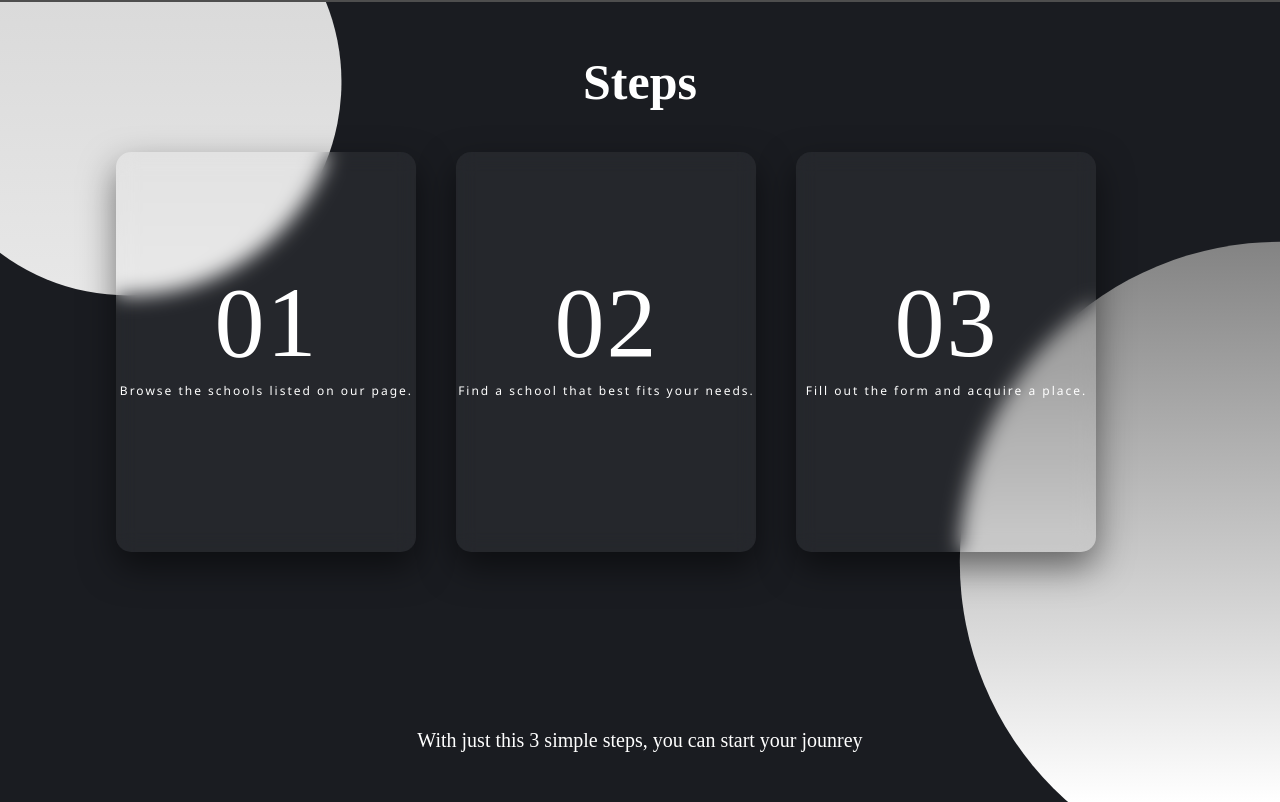
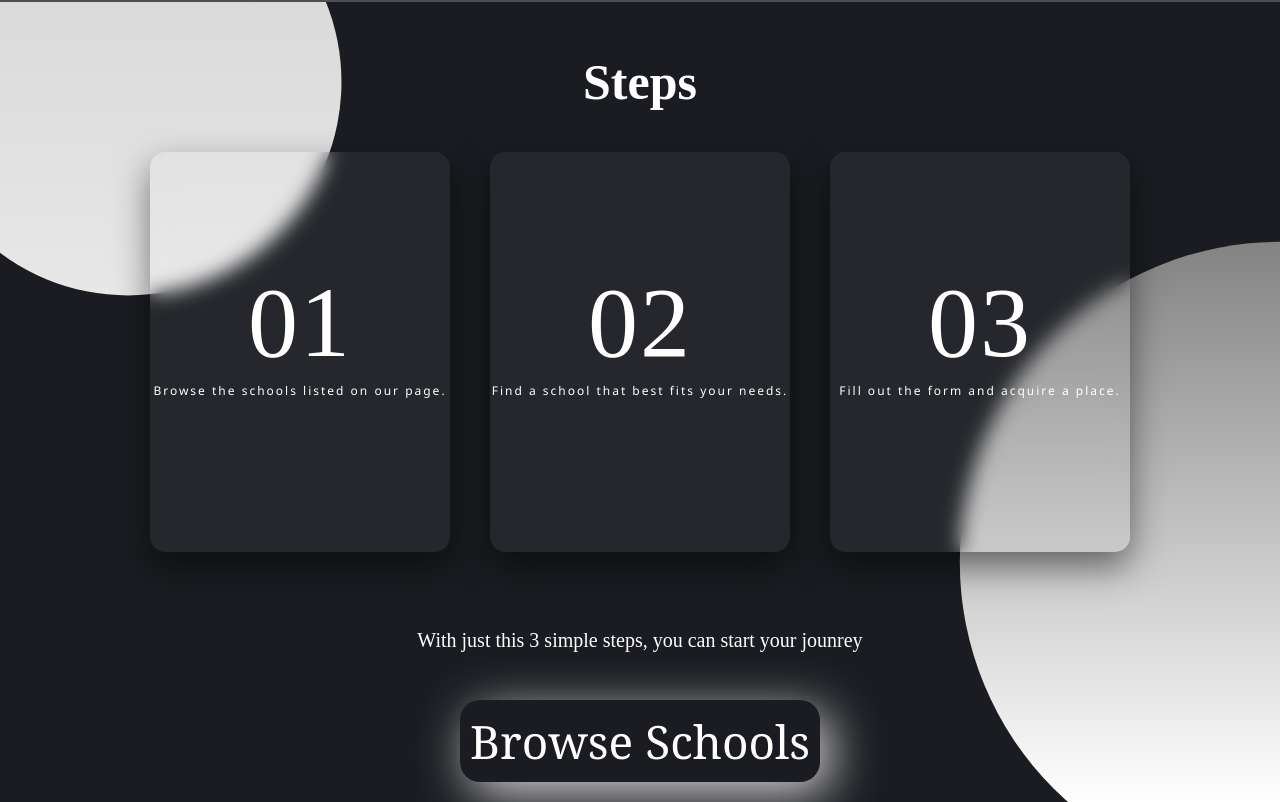
Before and after one commit to jonnynotbravo/Ha-Ge-iz, a React (Create React App) app: page / in a window 1280 px wide. Shown: the part 668-1470 px from the top of the page. Built offline with nearby package versions, Linux system fonts and the light colour scheme; grey boxes are pictures that could not be loaded.

Commit message:
browse schools button draft

```diff
--- a/src/Steps.js
+++ b/src/Steps.js
@@ -1,3 +1,5 @@
+import { NavLink } from "react-router-dom";
+
 const Steps = () => {
   return (
     <div id="stepsOuter">
@@ -50,12 +52,11 @@ const Steps = () => {
           </div>
         </section>
         <p>With just this 3 simple steps, you can start your jounrey</p>
-        <div class="center">
-          <a href="https://codepen.io/chloe47632">
-            <button type="submit" class="btn">
-              Click me
-            </button>{" "}
-          </a>
+
+        <div className="center">
+          <NavLink to="/schools" id="button" className="btn">
+           Browse Schools
+          </NavLink>
         </div>
       </div>
     </div>
--- a/src/index.css
+++ b/src/index.css
@@ -532,7 +532,7 @@ main {
 #steps p {
 	position: absolute;
 	color: #ffffff;
-	bottom: 50px;
+	bottom: 150px;
 	font-size: 20px;
 	font-family:'Times New Roman', Times, serif
 }
@@ -541,3 +541,66 @@ main {
 	font-size: 50px;
 	font-family:'Segoe UI', Tahoma, Geneva, Verdana, sans-serif
 }
+
+/* button  */
+
+.center #button {
+	margin: auto;
+	border-radius: 20px;
+	box-shadow: 10px 12px 50px #d7d6d6;
+	width: 400px;
+	height: 100px;
+	font-size: 50px;
+	font-family: cambria;
+	text-decoration: none;
+	padding: 10px;
+}
+
+.center #button:hover {
+	border: none;
+	background-color: #bab7b7;
+	opacity: 1;
+	color: #ffffff;
+}
+
+.center {
+	position: absolute;
+	color: #ffffff;
+	bottom: 30px;
+
+}
+
+.center .btn:hover {
+	transition: 0.5s ease-in-out;
+	background-color: #ff0000;
+}
+
+.center #button {
+	--color1: #ffffff;
+	--color2: #ffffff;
+	font-family: cambria;
+	text-align: center;
+	font-size: 46px;
+	background: repeating-linear-gradient(
+		45deg,
+		var(--color1),
+		var(--color1) 30px,
+		var(--color2) 30px,
+		var(--color2) 60px
+	);
+	background-clip: text;
+	color: transparent;
+	-webkit-background-clip: text;
+	animation: 40s linear 0s infinite move;
+
+}
+
+@keyframes move {
+	from {
+		background-position: 0px;
+	}
+
+	to {
+		background-position: 1000px;
+	}
+}
```
